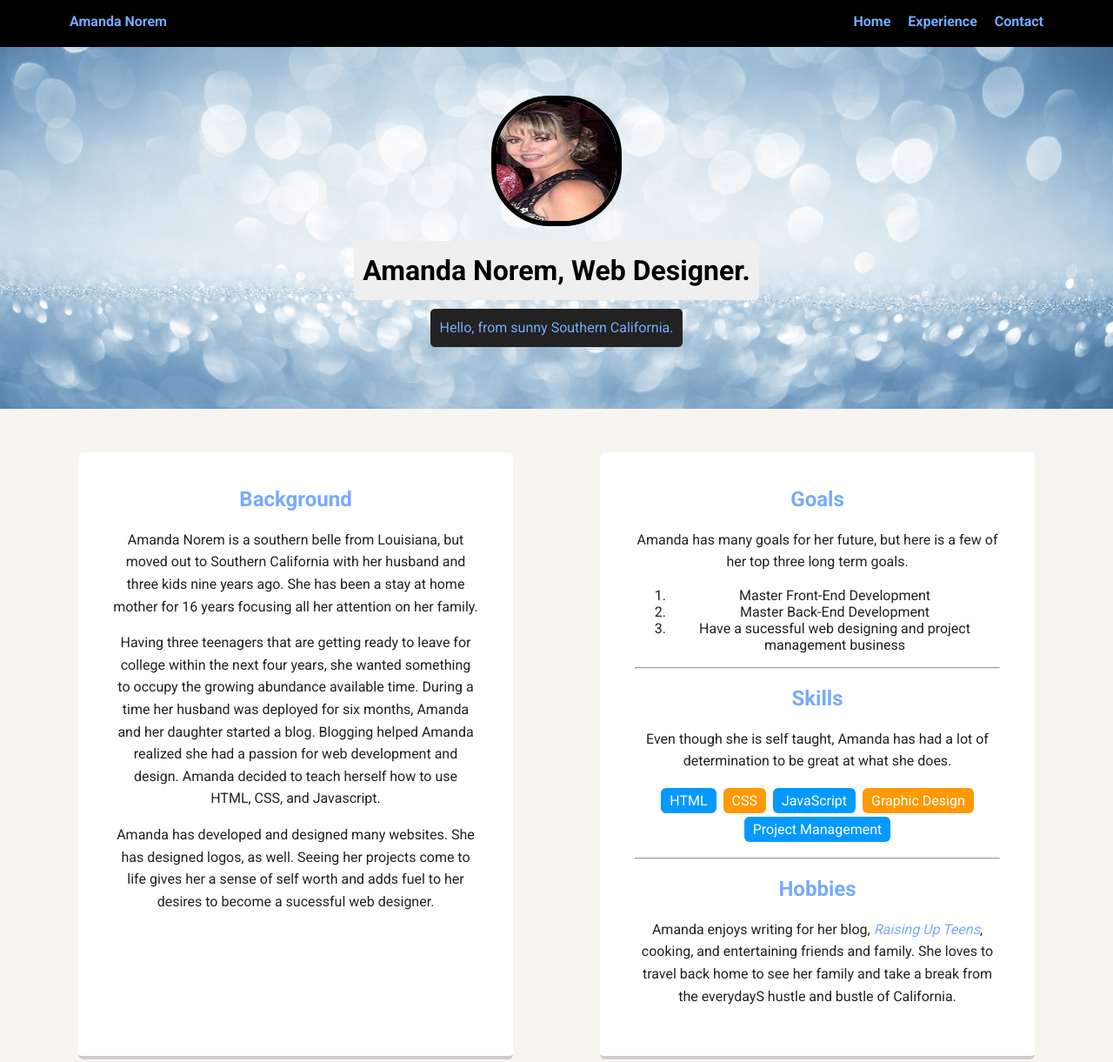
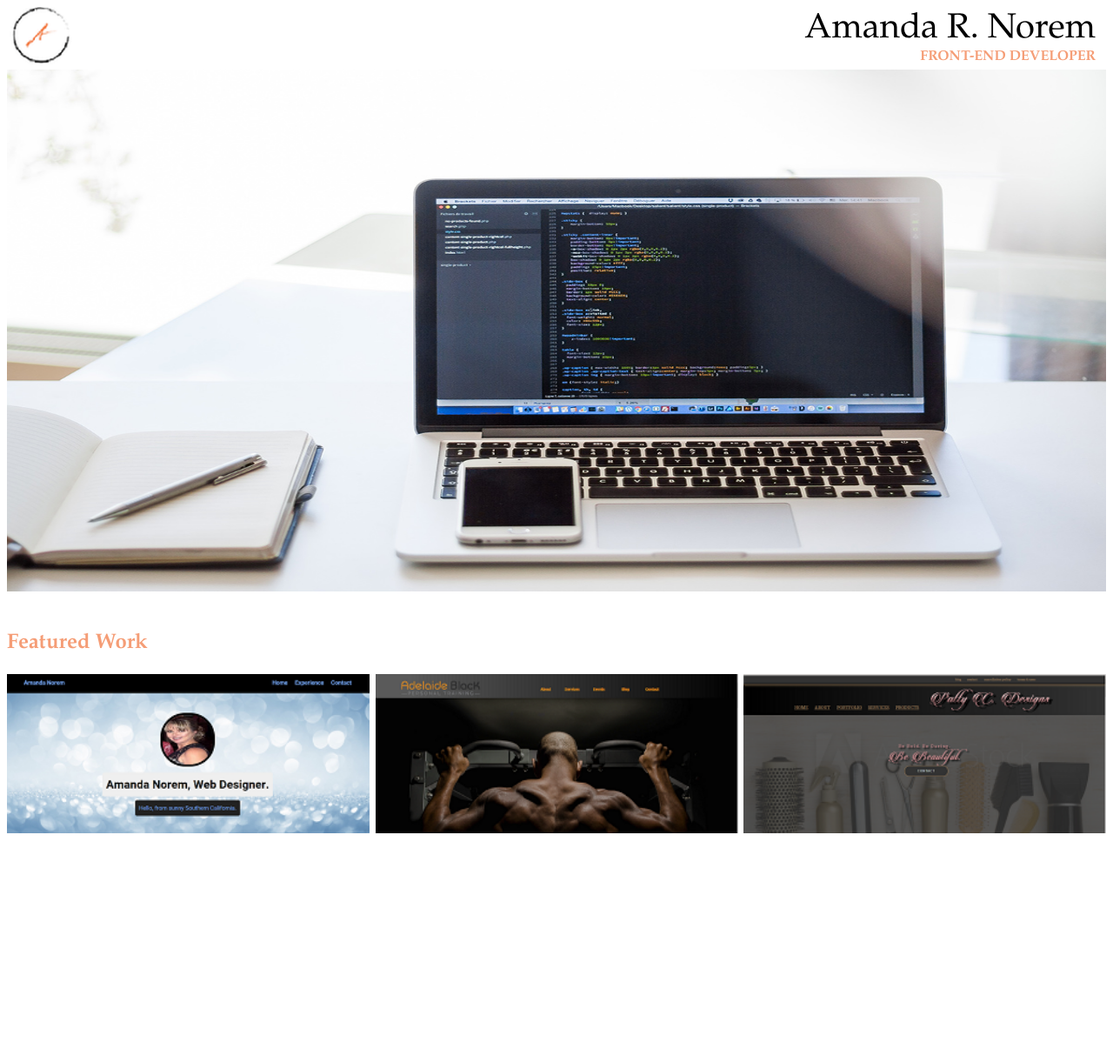
Before and after one commit to amandanorem/Project-1--Personal-Profile-Page, a plain HTML site: page index.html in a window 1280 px wide. Shown: the top 1221 px of the page at 87% size. After the commit the page ends 972 px from the top, so only its background shows below. Drawn offline with Linux system fonts and the light colour scheme; a web font is replaced by a local one.

Commit message:
Updated Files
Updated html files and the css files so that the images where floating next to each other

```diff
--- a/index.html
+++ b/index.html
@@ -1,71 +1,22 @@
 <!DOCTYPE html>
-<html lang="en">
-<head>
-  <meta charset="utf-8">
-  <title>Amanda's Profile Page</title>
-  <meta name="viewport" content="width=device-width, initial-scale=1.0">
-  <link rel="stylesheet" href="styles.css">
-  <link href="https://fonts.googleapis.com/css?family=Muli%7CRoboto:400,300,500,700,900" rel="stylesheet"></head>
+<html>
+  <head>
+    <meta charset="utf-8">
+    <link rel="stylesheet" href="styles.css">
+    <title>A R. Web Dev & Design Portfolio</title>
+  </head>
   <body>
-
-    <div class="main-nav">
-        <ul class="nav">
-          <li class="name">Amanda Norem</li>
-          <li><a href="#index.html">Home</a></li>
-          <li><a href="experiences.html">Experience</a></li>
-          <li><a href="contact.html">Contact</a></li>
-        </ul>
-    </div>
-
-    <header class="main-headers">
-      <img src="images/myprofilepic.png" alt="Picture of Amanda Norem Web Designer" class="profile-image">
-      <h1 class="tag name">Amanda Norem, Web Designer.</h1>
-      <p class="tag location">Hello, from sunny Southern California.</p>
-    </header>
-
-    <main class="flex">
-      <div class="card">
-        <h2>Background</h2>
-        <p>Amanda Norem is a southern belle from Louisiana, but moved out to Southern California with her husband and three kids nine years ago.  She has been a stay at home mother for 16 years focusing all her attention on her family.</p>
-        <p>Having three teenagers that are getting ready to leave for college within the next four years, she wanted something to occupy the growing abundance available time.  During a time her husband was deployed for six months, Amanda and her daughter started a blog.  Blogging helped Amanda realized she had a passion for web development and design.  Amanda decided to teach herself how to use HTML, CSS, and Javascript.</p>
-        <p>Amanda has developed and designed many websites. She has designed logos, as well.  Seeing her projects come to life gives her a sense of self worth and adds fuel to her desires to become a sucessful web designer.</p>
-      </div>
-
-      <div class="card">
-        <h2>Goals</h2>
-          <p>Amanda has many goals for her future, but here is a few of her top three long term goals.</p>
-
-          <ol>
-            <li>Master Front-End Development</li>
-            <li>Master Back-End Development</li>
-            <li>Have a sucessful web designing and project management business</li>
-          </ol>
-       <hr>
-
-       <h2>Skills</h2>
-       <p> Even though she is self taught, Amanda has had a lot of determination to be great at what she does.
-        <ul class="skills">
-          <li>HTML</li>
-          <li>CSS</li>
-          <li>JavaScript</li>
-          <li>Graphic Design</li>
-          <li>Project Management</li>
-        </ul>
-       <hr>
-
-      <h2>Hobbies</h2>
-      <p>Amanda enjoys writing for her blog, <a href="https://www.raisingupteens.com"><em>Raising Up Teens</em></a>, cooking, and entertaining friends and family.  She loves to travel back home to see her family and take a break from the everydayS hustle and bustle of California.</p>
-
-      </div>
-
-    </main>
-    <footer>
-      <ul>
-        <li><a href="http://www.twitter.com/raisingupteens" class="social twitter">Twitter</a></li>
-        <li><a href="http://www.linkedin.com/in/raisingupteens" class="social linkedin">LinkedIn</a></li>
-        <li><a href="https://github.com/amandanorem" class="social github">Github</a></li>
-      </ul>
-      <p class="copyright">&COPY; 2017, Amanda Norem</p>
-    </footer>
+    <img src="logo2.png" alt="A R. Web Dev & Design Logo" class="logo">
+    <header class="main-header">Amanda R. Norem</header>
+    <h4 class="main-header">FRONT-END DEVELOPER</h4>
+  <div>
+    <img src="images/frontend.jpg" alt="A photo of front-end coding."class="main-photo">
+   <section>
+     <h1>Featured Work</h1>
+   </section>
+    <img src="images/mocksite.png" alt="A photo of a mock site Amanda first made" class="mock-site">
+    <img src="images/hairsite.png" alt="A photo of a site Amanda is made for a cosmetologist" class="hair-site">
+    <img src="images/trainersite.png" alt="A photo of a site Amanda made for a trainer" class="trainer-site">
+  </div>
   </body>
-  </html>
+</html>
--- a/styles.css
+++ b/styles.css
@@ -1,233 +1,56 @@
-/* Global Layout Set-up */
-* {
-  box-sizing: border-box;
+body {
+  font-family: Goudy Old Style, Garamond, Big Caslon, Times New Roman, serif;
 }
 
-body {
-  margin: 0;
-  padding: 0;
-  text-align: center;
-  font-family: 'Roboto', sans-serif;
-  color: #222;
-  background: #f7f5f0;
-}
-/* Link Styles */
-
-a {
-  text-decoration: none;
-  color:#77aaff;
-}
-a:hover {
-  color: #77aaff;
+logo {
+  text-align: left;
 }
 
-/* Section Styles */
-
-.main-nav {
-  width: 100%;
-  background: black;
-  min-height: 30px;
-  padding: 10px;
-  position: fixed;
-  text-align: center;
+.main-header {
+  text-align: right;
+  position: absolute;
+  top: 10px;
+  right: 20px;
 }
 
-.topbar {
-    display: inline-block;
-    padding-right: 40px;
+header {
+  font-size: 2.5em;
 
 }
 
-.secondary-nav {
-  background: black;
-  padding: 10px;
+h4 {
+  padding-top: 25px;
+  color: #f59d76;
 }
 
-.nav {
-  display: flex;
-  justify-content: space-around;
-  font-weight: 700;
-  list-style-type: none;
-  margin: 0 auto;
-  padding: 0;
+h1 {
+  color: #f59d76;
+  font-weight: bold;
 }
 
-.nav .name {
-    display: block;
-    margin-right: auto;
-    color: #77aaff;
-}
-.nav li {
-  padding: 5px 10px 10px 10px;
-}
-.nav a {
-  transition: all .5s;
-}
-.nav a:hover {
-  color: white
+ .main-photo {
+   width: 100%;
+   max-height: 600px;
+   padding-bottom: 20px;
  }
 
-.main-headers {
-  text-align: center;
-  background: url('images/background1.jpeg') no-repeat top center ;
-  background-size: cover;
-  overflow: hidden;
-  padding-top: 60px;
-}
-header {
-  line-height: 1.5;
-}
-header .profile-image {
-  margin-top: 50px;
-  width: 150px;
-  height: 150px;
-  border-radius: 45%;
-  border: solid black 6px;
-  transition: all .5s;
-}
-header .profile-image:hover {
-  transform: scale(3);
-}
-h2 {
-  color: #77aaff
-}
-.tag {
-  background-color: #efefef;
-  color: black;
-  padding: 10px;
-  border-radius: 5px;
-  display: table;
-  margin: 10px auto;
-}
-.location {
-  background-color: #222;
-  color: #77aaff;
-}
-.card {
-  margin: 30px;
-  padding: 20px 40px 40px;
-  max-width: 500px;
-  text-align: center;
-  background: #fff;
-  border-bottom: 4px solid #ccc;
-  border-radius: 6px;
-  transition: all .5s;
-}
-.card:hover {
-  border-color: #ff99ff;
+.mock-site {
+  width: 33%;
+  float: left;
+  padding-right: 7px;
+
+
 }
 
-ul.skills {
-  padding: 0;
-  text-align: center;
+.hair-site {
+  width: 33%;
+  float: right;
+
 }
 
-.skills li {
-  border-radius: 6px;
-  display: inline-block;
-  background: #ff9904;
-  color: white;
-  padding: 5px 10px;
-  margin: 2px;
-}
-
-.skills li:nth-child(odd) {
-  background: #0399ff;
-}
-
-.web-designs {
-  border-bottom: solid lightslategray 2px;
-  padding-bottom: 40px;
-}
-
-.logos {
-  border-bottom: solid lightslategray 2px;
-  padding-bottom: 40px;
-}
-
-
-
-footer {
-  width: 100%;
-  min-height: 30px;
-  padding: 20px 0 40px 20px;
-}
-
-footer .copyright {
-  top: -8px;
-  font-size: .75em;
-}
-
-footer ul {
-  list-style-type: none;
-  margin: 0;
-  padding: 0;
-}
-
-footer ul li {
-  display: inline-block;
-}
-
-a.social {
-  display: inline-block;
-  text-indent: -9999px;
-  margin-left: 5px;
-  width: 30px;
-  height: 30px;
-  background-size: 30px 30px;
-  opacity: .4;
-  transition: all .5s;
-}
-a.twitter {
-  background-image: url(images/twitter.svg);
-}
-a.linkedin {
-  background-image: url(images/linkedin.svg);
-}
-a.github {
-  background-image: url(images/github.svg);
-}
-a.social:hover {
-  opacity: 1;
-}
-.clearfix {
-  clear: both;
-}
-
-/* Styles for larger screens */
-@media screen and (min-width: 720px) {
-
-  .flex {
-      display: -ms-flexbox;      /* TWEENER - IE 10 */
-      display: flex;
-      max-width: 1200px;
-      -ms-flex-pack: distribute;
-      justify-content: space-around;
-      margin: 0 auto;
-  }
-
-  header {
-    min-height: 470px;
-  }
-
-  .nav {
-    max-width: 1200px;
-    padding: 0 30px;
-  }
-
-
-  main {
-    padding-top: 20px;
-  }
-
-  main p {
-    line-height: 1.6em;
-  }
-
-  footer {
-    font-size: 1.3em;
-    max-width: 1200px;
-    margin: 40px auto;
-  }
+.trainer-site {
+  width: 33%;
+  float: center;
+  padding-right: 5px;
 
   }
```
Also changed, not shown: images/frontend.jpg (added), images/hairsite.png (added), images/mocksite.png (added), images/trainersite.png (added), logo2.png (added). Lines whose indentation alone changed are shown as unchanged.
